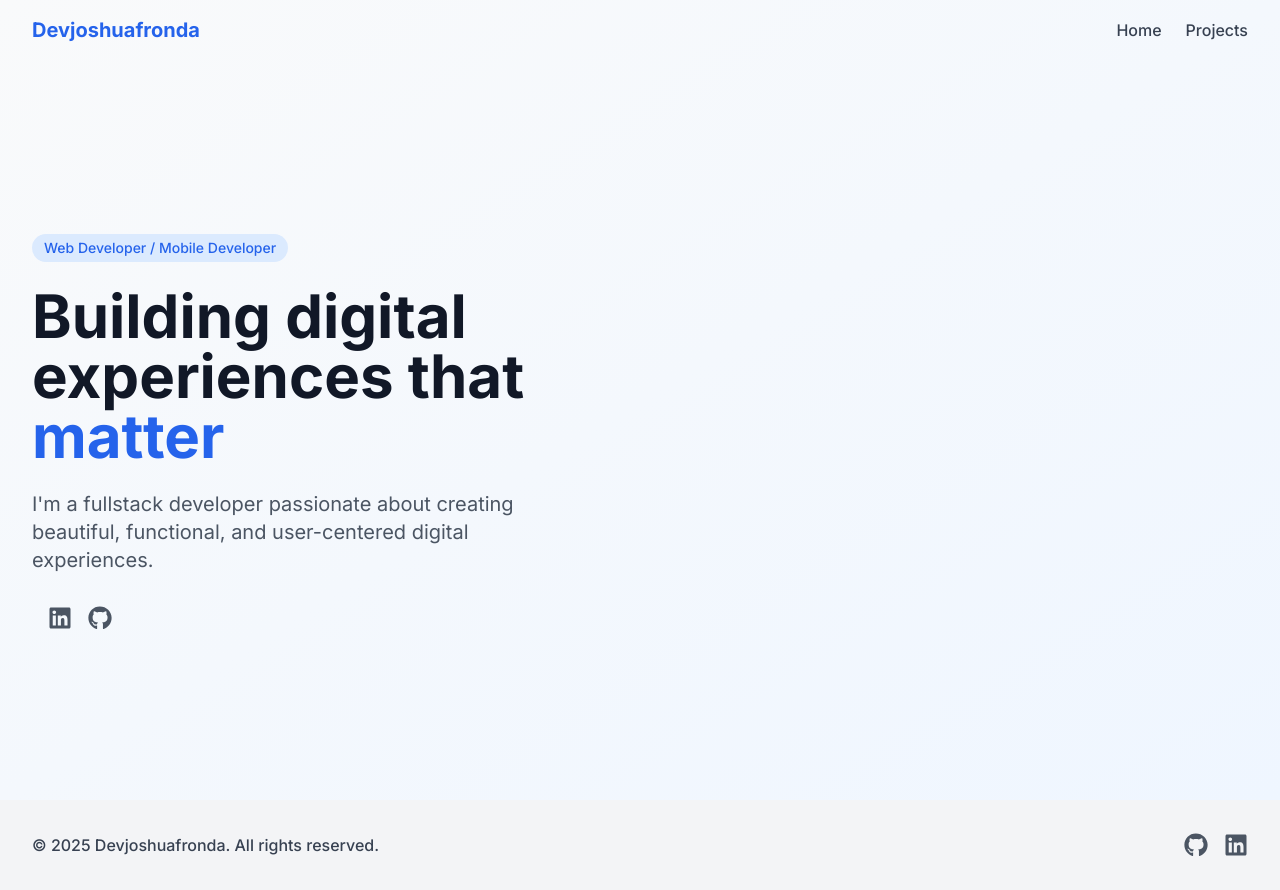
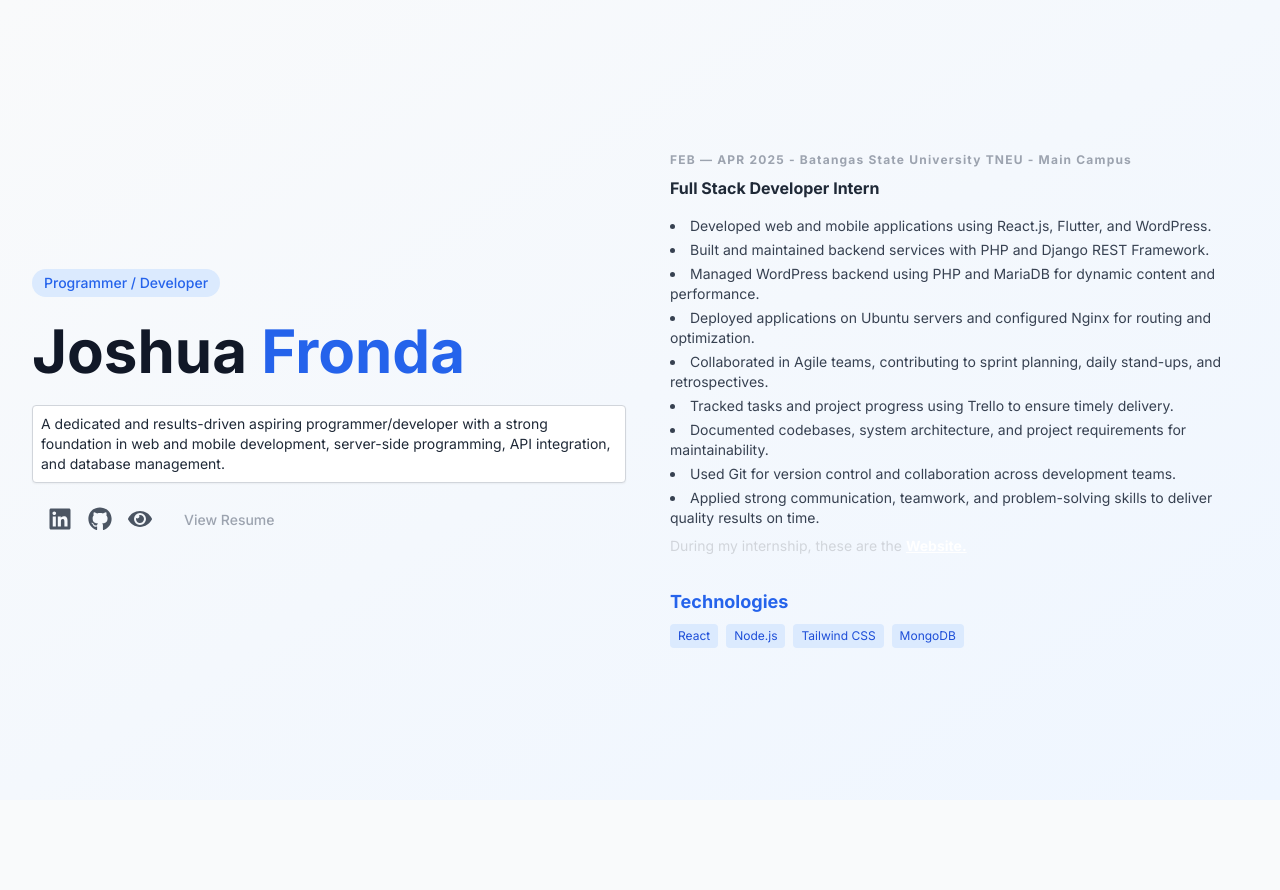
Before and after one commit to joshuafronda/portfolio, a React (Vite) app: page / in a window 1280 px wide. After the commit the page ends 800 px from the top, so only its background shows below. Built offline with nearby package versions, Linux system fonts and the light colour scheme; the HTML template or start-up script is replaced by a standard one.

Commit message:
update the pages - resume and tech

```diff
--- a/index.html
+++ b/index.html
@@ -5,7 +5,7 @@
     <link rel="icon" type="image/svg+xml" href="/dev-icon.svg" />
     <meta name="viewport" content="width=device-width, initial-scale=1.0" />
     <meta name="description" content="Portfolio of a Fullstack Developer showcasing projects and skills" />
-    <title>Devjoshuafronda</title>
+    <title>Joshua Fronda</title>
     <link rel="preconnect" href="https://fonts.googleapis.com">
     <link rel="preconnect" href="https://fonts.gstatic.com" crossorigin>
     <link href="https://fonts.googleapis.com/css2?family=Inter:wght@400;500;700&display=swap" rel="stylesheet">
--- a/src/App.jsx
+++ b/src/App.jsx
@@ -1,10 +1,10 @@
 import { useState, useEffect } from 'react';
-import Navbar from './components/layout/Navbar';
+// import Navbar from './components/layout/Navbar';
 import Hero from './components/sections/Hero';
 // import Projects from './components/sections/Projects';
 // import Skills from './components/sections/Skills';
 // import Contact from './components/sections/Contact';
-import Footer from './components/layout/Footer';
+// import Footer from './components/layout/Footer';
 import ThemeContext from './context/ThemeContext';
 
 function App() {
@@ -36,14 +36,13 @@ function App() {
   return (
     <ThemeContext.Provider value={{ darkMode, toggleDarkMode }}>
       <div className="min-h-screen flex flex-col">
-        <Navbar />
         <main>
           <Hero />
           {/* <Projects /> */}
           {/* <Skills /> */}
           {/* <Contact /> */}
         </main>
-        <Footer />
+        {/* <Footer /> */}
       </div>
     </ThemeContext.Provider>
   );
--- a/src/components/layout/Footer.jsx
+++ b/src/components/layout/Footer.jsx
@@ -4,13 +4,10 @@ const Footer = () => {
   const currentYear = new Date().getFullYear();
 
   return (
-    <footer className="bg-gray-100 dark:bg-gray-800 py-8">
+    <footer className="bg-gray-100 dark:bg-gray-800 py-3">
       <div className="container-custom">
         <div className="flex flex-col md:flex-row justify-between items-center space-y-4 md:space-y-0">
           <div>
-            <p className="text-gray-700 dark:text-gray-300 font-medium">
-              © {currentYear} Devjoshuafronda. All rights reserved.
-            </p>
           </div>
 
           <div className="flex space-x-4">
--- a/src/components/layout/Navbar.jsx
+++ b/src/components/layout/Navbar.jsx
@@ -1,6 +1,6 @@
 import { useState, useEffect, useContext } from 'react';
 import { motion } from 'framer-motion';
-import { FaCode, FaMoon, FaSun } from 'react-icons/fa';
+import { FaMoon, FaSun } from 'react-icons/fa';
 import ThemeContext from '../../context/ThemeContext';
 
 const Navbar = () => {
@@ -30,8 +30,6 @@ const Navbar = () => {
   }`;
 
   const navItems = [
-    { name: 'Home', href: '#home' },
-    { name: 'Projects', href: '#projects' }
   ];
 
   return (
@@ -46,7 +44,7 @@ const Navbar = () => {
           transition={{ duration: 0.5 }}
         >
           {/* <FaCode className="h-7 w-7" /> */}
-          <span className="text-xl font-bold">Devjoshuafronda</span>
+          <span className="text-xl font-bold">JF</span>
         </motion.a>
 
         {/* Desktop Navigation */}
@@ -90,29 +88,6 @@ const Navbar = () => {
           </button>
         </div>
       </div>
-
-      {/* Mobile Menu */}
-      {isMenuOpen && (
-        <motion.div
-          className="md:hidden bg-white dark:bg-gray-800 shadow-lg"
-          initial={{ opacity: 0, height: 0 }}
-          animate={{ opacity: 1, height: 'auto' }}
-          transition={{ duration: 0.3 }}
-        >
-          <div className="container-custom py-4">
-            {navItems.map((item) => (
-              <a
-                key={item.name}
-                href={item.href}
-                className="block py-3 text-gray-700 dark:text-gray-300 hover:text-blue-600 dark:hover:text-blue-400 font-medium"
-                onClick={() => setIsMenuOpen(false)}
-              >
-                {item.name}
-              </a>
-            ))}
-          </div>
-        </motion.div>
-      )}
     </nav>
   );
 };
--- a/src/components/sections/Hero.jsx
+++ b/src/components/sections/Hero.jsx
@@ -1,17 +1,17 @@
 import { motion } from 'framer-motion';
-import { FaArrowRight, FaLinkedin, FaGithub } from 'react-icons/fa';
+import { FaEye, FaLinkedin, FaGithub } from 'react-icons/fa';
 import Button from '../ui/Button';
 
 const Hero = () => {
   return (
-    <section id="home" className="min-h-screen flex items-center pt-16 bg-gradient-to-br from-gray-50 to-blue-50 dark:from-gray-900 dark:to-gray-800">
-      <div className="container-custom grid md:grid-cols-2 gap-8 items-center">
-        {/* Text Content */}
+    <section id="home" className="min-h-screen flex items-center pt-10 bg-gradient-to-br from-gray-50 to-blue-50 dark:from-gray-900 dark:to-gray-800">
+      <div className="container-custom grid md:grid-cols-2 gap-7 mb-10 items-center">
+        {/* Left Side (Text Content) */}
         <motion.div
           initial={{ opacity: 0, x: -30 }}
           animate={{ opacity: 1, x: 0 }}
           transition={{ duration: 0.8 }}
-          className="order-2 md:order-1"
+          className=""
         >
           <motion.span
             className="inline-block px-3 py-1 mb-6 text-sm font-medium text-blue-600 dark:text-blue-400 bg-blue-100 dark:bg-blue-900/30 rounded-full"
@@ -19,7 +19,7 @@ const Hero = () => {
             animate={{ opacity: 1, y: 0 }}
             transition={{ delay: 0.3, duration: 0.5 }}
           >
-            Web Developer / Mobile Developer
+            Programmer / Developer
           </motion.span>
 
           <motion.h1
@@ -28,17 +28,15 @@ const Hero = () => {
             animate={{ opacity: 1 }}
             transition={{ delay: 0.5, duration: 0.8 }}
           >
-            Building digital experiences that <span className="text-blue-600 dark:text-blue-400">matter</span>
+            Joshua <span className="text-blue-600 dark:text-blue-400">Fronda</span>
           </motion.h1>
 
-          <motion.p
-            className="text-xl text-gray-600 dark:text-gray-300 mb-8 max-w-lg"
-            initial={{ opacity: 0 }}
-            animate={{ opacity: 1 }}
-            transition={{ delay: 0.7, duration: 0.8 }}
-          >
-            I'm a fullstack developer passionate about creating beautiful, functional, and user-centered digital experiences.
-          </motion.p>
+          {/* Classic About Me Section */}
+          <div className="mb-6 px-2 py-2 border border-gray-300 rounded bg-white dark:bg-gray-900 dark:border-gray-700 shadow-sm">
+            <p className="text-sm text-gray-800 dark:text-gray-200">
+            A dedicated and results-driven aspiring programmer/developer with a strong foundation in web and mobile development, server-side programming, API integration, and database management.
+            </p>
+          </div>
 
           <motion.div
             className="flex flex-wrap gap-4 items-center"
@@ -70,10 +68,67 @@ const Hero = () => {
               >
                 <FaGithub className="w-6 h-6" />
               </a>
+              <a
+                href="https://github.com/joshuafronda"
+                target="_blank"
+                rel="noopener noreferrer"
+                className="text-gray-600 hover:text-blue-600 dark:text-gray-400 dark:hover:text-blue-400 transition-colors"
+              >
+                <FaEye className="w-6 h-6" />
+              </a>
+              <div className="gap-4 ml-4">
+              <a
+                href="https://drive.google.com/file/d/1B3OBfNcR-cNtmix8ZZUNlGiGx-ZqoP4X/view?usp=sharing"
+                target="_blank"
+                rel="noopener noreferrer"
+                className="text-gray-400 hover:text-blue-600 text-sm font-medium transition-colors"
+              >
+                View Resume
+              </a>
+            </div>
             </motion.div>
           </motion.div>
         </motion.div>
 
+        {/* Right Side (Experience & Technologies) */}
+        <motion.div
+          initial={{ opacity: 0, x: 30 }}
+          animate={{ opacity: 1, x: 0 }}
+          transition={{ duration: 0.8 }}
+          className="flex flex-col justify-center w-full px-4 md:sticky md:top-20"
+        >
+          {/* Experience Section */}
+          <div className="mb-8">
+            <div className="flex flex-col sm:flex-row sm:items-center sm:justify-between mb-2">
+              <span className="text-xs font-semibold text-gray-400 dark:text-gray-500 tracking-widest mb-2 sm:mb-0">FEB — APR 2025 - Batangas State University TNEU - Main Campus </span>
+            </div><span className="font-semibold">Full Stack Developer Intern</span>
+            <ul className="flex flex-col list-disc list-inside text-gray-700 dark:text-gray-200 text-sm space-y-1 mt-4">
+              <li>Developed web and mobile applications using React.js, Flutter, and WordPress.</li>
+              <li>Built and maintained backend services with PHP and Django REST Framework.</li>
+              <li>Managed WordPress backend using PHP and MariaDB for dynamic content and performance.</li>
+              <li>Deployed applications on Ubuntu servers and configured Nginx for routing and optimization.</li>
+              <li>Collaborated in Agile teams, contributing to sprint planning, daily stand-ups, and retrospectives.</li>
+              <li>Tracked tasks and project progress using Trello to ensure timely delivery.</li>
+              <li>Documented codebases, system architecture, and project requirements for maintainability.</li>
+              <li>Used Git for version control and collaboration across development teams.</li>
+              <li>Applied strong communication, teamwork, and problem-solving skills to deliver quality results on time.</li>
+            </ul>
+            <p className="text-sm text-gray-300 mt-2">
+              During my internship, these are the <a href="https://caist.batstateu.edu.ph/behind-the-code/select/joshua-b.-fronda" target="_blank" rel="noopener noreferrer" className="font-semibold text-white underline hover:text-blue-400 transition-colors">Website.</a>
+            </p>
+          </div>
+          {/* Technologies Section */}
+          <div>
+              <h3 className="text-lg font-semibold text-blue-600 dark:text-blue-400 mb-2">Technologies</h3>
+              <ul className="flex flex-wrap gap-2">
+                <li className="bg-blue-100 dark:bg-blue-800/40 text-blue-700 dark:text-blue-300 px-2 py-1 rounded text-xs">React</li>
+                <li className="bg-blue-100 dark:bg-blue-800/40 text-blue-700 dark:text-blue-300 px-2 py-1 rounded text-xs">Node.js</li>
+                <li className="bg-blue-100 dark:bg-blue-800/40 text-blue-700 dark:text-blue-300 px-2 py-1 rounded text-xs">Tailwind CSS</li>
+                <li className="bg-blue-100 dark:bg-blue-800/40 text-blue-700 dark:text-blue-300 px-2 py-1 rounded text-xs">MongoDB</li>
+                {/* Add more technologies as needed */}
+              </ul>
+            </div>
+        </motion.div>
       </div>
     </section>
   );
--- a/src/data/projectsData.js
+++ /dev/null
@@ -1,26 +0,0 @@
-export const projectsData = [
-  {
-    id: 1,
-    image: "https://images.pexels.com/photos/230544/pexels-photo-230544.jpeg?auto=compress&cs=tinysrgb&w=1260&h=750&dpr=2",
-  },
-  {
-    id: 2,
-    image: "https://images.pexels.com/photos/6956/person-woman-apple-hotel.jpg?auto=compress&cs=tinysrgb&w=1260&h=750&dpr=2",
-  },
-  {
-    id: 3,
-    image: "https://images.pexels.com/photos/186461/pexels-photo-186461.jpeg?auto=compress&cs=tinysrgb&w=1260&h=750&dpr=2",
-  },
-  {
-    id: 4,
-    image: "https://images.pexels.com/photos/607812/pexels-photo-607812.jpeg?auto=compress&cs=tinysrgb&w=1260&h=750&dpr=2"
-  },
-  {
-    id: 5,
-    image: "https://images.pexels.com/photos/703016/pexels-photo-703016.jpeg?auto=compress&cs=tinysrgb&w=1260&h=750&dpr=2",
-  },
-  {
-    id: 6,
-    image: "https://images.pexels.com/photos/323780/pexels-photo-323780.jpeg?auto=compress&cs=tinysrgb&w=1260&h=750&dpr=2",
-  }
-];
--- a/src/data/skillsData.jsx
+++ /dev/null
@@ -1,100 +0,0 @@
-import { FaCode, FaDatabase, FaTools } from 'react-icons/fa';
-
-export const skillsData = [
-  {
-    id: 1,
-    title: "Frontend",
-    icon: <FaCode />,
-    skills: [
-      {
-        name: "React/Next.js",
-        level: "Expert",
-        percentage: 95
-      },
-      {
-        name: "JavaScript/TypeScript",
-        level: "Expert",
-        percentage: 90
-      },
-      {
-        name: "HTML/CSS",
-        level: "Expert",
-        percentage: 95
-      },
-      {
-        name: "Tailwind CSS",
-        level: "Advanced",
-        percentage: 85
-      },
-      {
-        name: "Redux/Zustand",
-        level: "Advanced",
-        percentage: 80
-      }
-    ]
-  },
-  {
-    id: 2,
-    title: "Backend",
-    icon: <FaDatabase />,
-    skills: [
-      {
-        name: "Node.js/Express",
-        level: "Advanced",
-        percentage: 85
-      },
-      {
-        name: "PostgreSQL/MySQL",
-        level: "Advanced",
-        percentage: 80
-      },
-      {
-        name: "MongoDB",
-        level: "Intermediate",
-        percentage: 75
-      },
-      {
-        name: "GraphQL",
-        level: "Intermediate",
-        percentage: 70
-      },
-      {
-        name: "Docker",
-        level: "Intermediate",
-        percentage: 65
-      }
-    ]
-  },
-  {
-    id: 3,
-    title: "Other Skills",
-    icon: <FaTools />,
-    skills: [
-      {
-        name: "Git/GitHub",
-        level: "Advanced",
-        percentage: 90
-      },
-      {
-        name: "CI/CD",
-        level: "Intermediate",
-        percentage: 75
-      },
-      {
-        name: "Testing (Jest, Cypress)",
-        level: "Advanced",
-        percentage: 85
-      },
-      {
-        name: "Agile/Scrum",
-        level: "Advanced",
-        percentage: 80
-      },
-      {
-        name: "UI/UX Design",
-        level: "Intermediate",
-        percentage: 70
-      }
-    ]
-  }
-];
```
